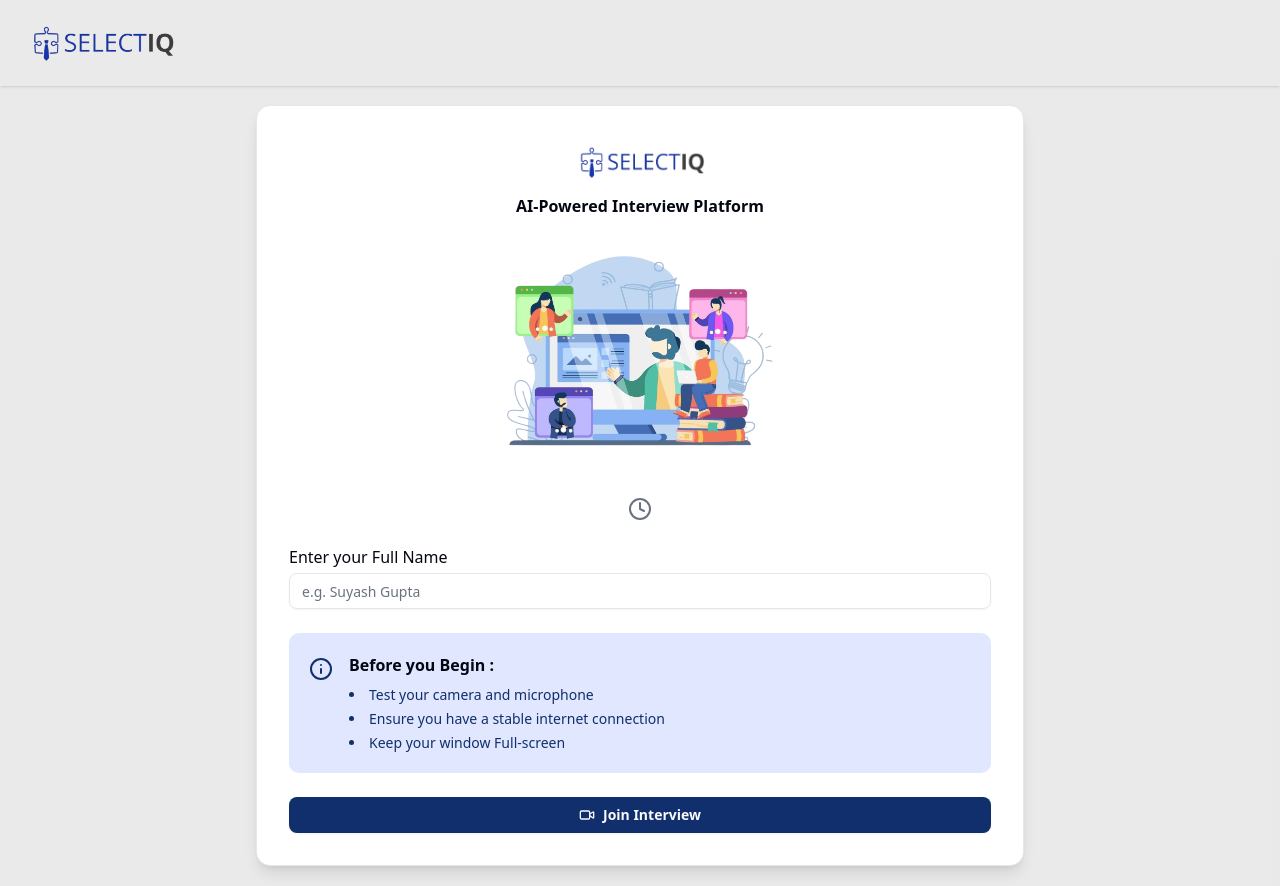
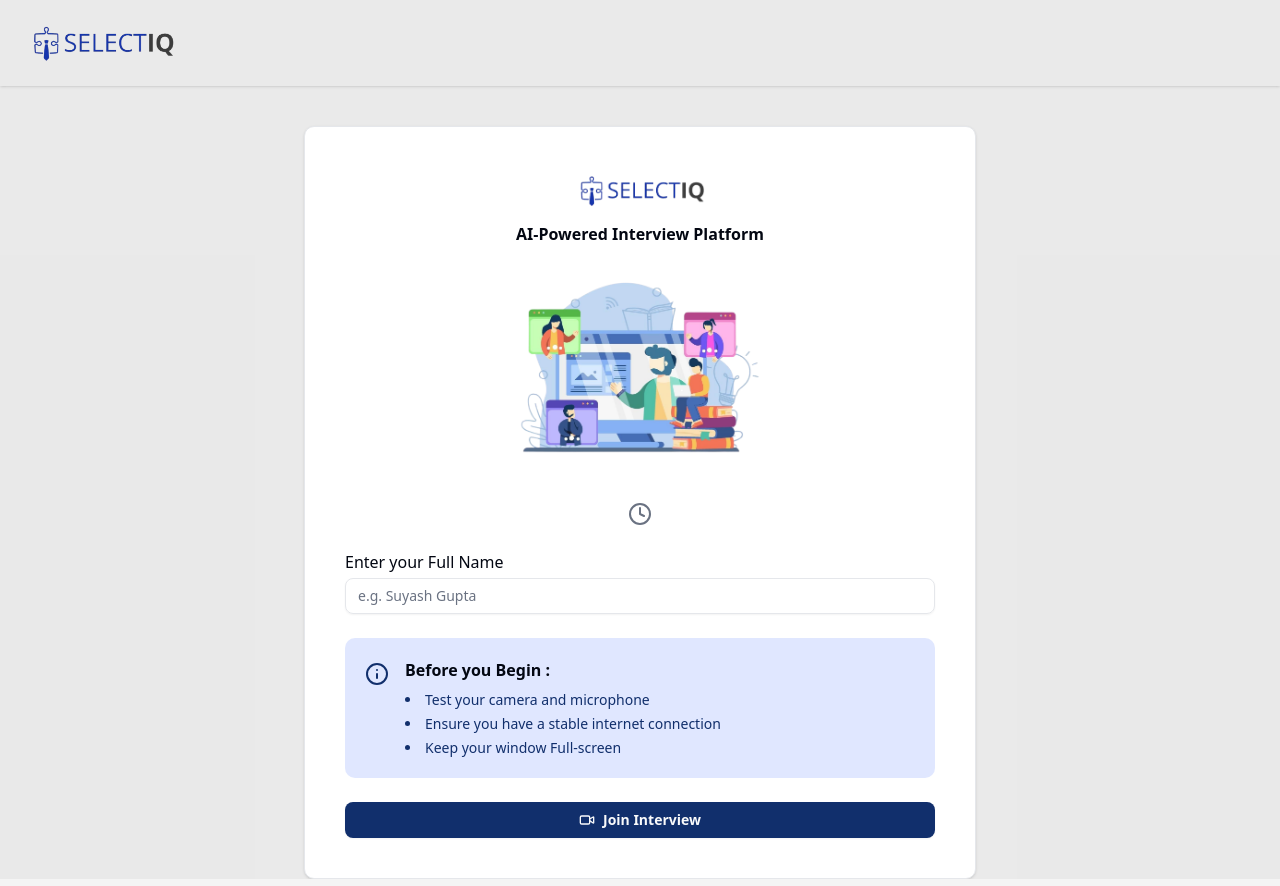
Before and after one commit to manuVrtti/select_iq, a Next.js app: page /interview/1 in a window 1280 px wide. Built offline with nearby package versions, Linux system fonts and the light colour scheme; no server answers; the database is empty.

Commit message:
page.jsx layout

```diff
--- a/app/interview/[interview_id]/page.jsx
+++ b/app/interview/[interview_id]/page.jsx
@@ -24,77 +24,9 @@
     setInterviewData(Interviews[0]);
   };
 
-//   return (
-//     <div className="flex justify-center mt-10 px-5">
-//       <div className="w-full max-w-2xl border rounded-lg bg-white p-7 md:p-10 shadow-sm">
-//         {/* Logo */}
-//         <div className="flex flex-col items-center">
-//           <Image
-//             src={"/logo.png"}
-//             alt="logo"
-//             width={100}
-//             height={100}
-//             className="w-[150px]"
-//           />
-//           <h2 className="mt-2 font-semibold">
-//             AI-Powered Interview Platform
-//           </h2>
-//         </div>
-
-//         {/* Candidate Illustration */}
-//         <div className="flex justify-center">
-//           <Image
-//             src={"/candidate.png"}
-//             alt="candidate"
-//             width={400}
-//             height={400}
-//             className="w-[250px] my-6"
-//           />
-//         </div>
-
-//         {/* Interview Title */}
-//         <h2 className="text-center font-bold text-xl">
-//           {interviewData?.jobPosition}
-//         </h2>
-//         <h2 className="flex justify-center gap-2 items-center text-gray-500 mt-3">
-//           <Clock /> {interviewData?.duration}
-//         </h2>
-
-//         {/* Name Input */}
-//         <div className="w-full mt-6">
-//           <h2 className="mb-1">Enter your Full Name</h2>
-//           <Input placeholder="e.g. Suyash Gupta" />
-//         </div>
-
-//         {/* Info Section */}
-//         <div className="p-5 bg-indigo-100 flex gap-4 rounded-lg mt-6 w-full">
-//           <Info className="text-primary mt-1" />
-//           <div>
-//             <h2 className="font-bold">Before you Begin :</h2>
-//             <ul className="list-disc list-inside text-sm mt-2 space-y-1">
-//               <li className="text-primary">
-//                 Test your camera and microphone
-//               </li>
-//               <li className="text-primary">
-//                 Ensure you have a stable internet connection
-//               </li>
-//               <li className="text-primary">
-//                 Keep your window Full-screen
-//               </li>
-//             </ul>
-//           </div>
-//         </div>
-
-//         {/* Button */}
-//         <Button className="mt-6 w-full font-bold">
-//           <Video /> Join Interview
-//         </Button>
-//       </div>
-//     </div>
-//   );
   return (
-    <div className="min-h-screen flex justify-center items-center  px-4">
-        <div className="w-full max-w-3xl border rounded-xl bg-white p-8 shadow-lg">
+    <div className="flex justify-center mt-10 px-5">
+      <div className="w-full max-w-2xl border rounded-lg bg-white p-7 md:p-10 shadow-sm">
         {/* Logo */}
         <div className="flex flex-col items-center">
           <Image
@@ -104,7 +36,9 @@
             height={100}
             className="w-[150px]"
           />
-            <h2 className="mt-2 font-semibold">AI-Powered Interview Platform</h2>
+          <h2 className="mt-2 font-semibold">
+            AI-Powered Interview Platform
+          </h2>
         </div>
 
         {/* Candidate Illustration */}
@@ -114,7 +48,7 @@
             alt="candidate"
             width={400}
             height={400}
-            className="w-[280px] my-6"
+            className="w-[250px] my-6"
           />
         </div>
 
@@ -159,6 +93,141 @@
     </div>
   );
 
+// ------------ 💥💦 Final [Down code]----------
+
+    // return (
+    // <div className="h-screen flex justify-center items-center bg-gray-100 px-4 overflow-hidden">
+    //     <div className="w-full max-w-3xl border rounded-xl bg-white p-6 shadow-lg flex flex-col justify-between h-[90vh]">
+
+    //     {/* Top Section */}
+    //     <div className="flex flex-col items-center">
+    //         {/* Logo */}
+    //         <Image
+    //         src={"/logo.png"}
+    //         alt="logo"
+    //         width={100}
+    //         height={100}
+    //         className="w-[130px]"
+    //         />
+    //         <h2 className="mt-2 font-semibold text-center">
+    //         AI-Powered Interview Platform
+    //         </h2>
+
+    //         {/* Candidate Illustration */}
+    //         <Image
+    //         src={"/candidate.png"}
+    //         alt="candidate"
+    //         width={350}
+    //         height={350}
+    //         className="w-[220px] my-4"
+    //         />
+
+    //         {/* Interview Title */}
+    //         <h2 className="font-bold text-lg text-center">
+    //         {interviewData?.jobPosition}
+    //         </h2>
+    //         <h2 className="flex justify-center gap-2 items-center text-gray-500 mt-2 text-sm">
+    //         <Clock size={16} /> {interviewData?.duration}
+    //         </h2>
+    //     </div>
+
+    //     {/* Middle Section */}
+    //     <div className="mt-3">
+    //         <h2 className="mb-1 text-sm">Enter your Full Name</h2>
+    //         <Input placeholder="e.g. Suyash Gupta" />
+    //     </div>
+
+    //     {/* Info Section */}
+    //     <div className="p-4 bg-indigo-100 flex gap-3 rounded-lg mt-4 w-full text-sm">
+    //         <Info className="text-primary mt-0.5" size={16} />
+    //         <div>
+    //         <h2 className="font-bold">Before you Begin :</h2>
+    //         <ul className="list-disc list-inside mt-1 space-y-1 text-primary text-xs">
+    //             <li>Test your camera and microphone</li>
+    //             <li>Ensure you have a stable internet connection</li>
+    //             <li>Keep your window Full-screen</li>
+    //         </ul>
+    //         </div>
+    //     </div>
+
+    //     {/* Bottom Button */}
+    //     <Button className="mt-4 w-full font-bold">
+    //         <Video size={18} /> Join Interview
+    //     </Button>
+    //     </div>
+    // </div>
+    // );
+
+
+//----------- Gpt Single page mode [above]------------
+
+    // return (
+    // <div className="min-h-screen flex justify-center items-center  px-4">
+    //     <div className="w-full max-w-3xl border rounded-xl bg-white p-8 shadow-lg">
+    //     {/* Logo */}
+    //     <div className="flex flex-col items-center">
+    //         <Image
+    //         src={"/logo.png"}
+    //         alt="logo"
+    //         width={100}
+    //         height={100}
+    //         className="w-[150px]"
+    //         />
+    //         <h2 className="mt-2 font-semibold">AI-Powered Interview Platform</h2>
+    //     </div>
+
+    //     {/* Candidate Illustration */}
+    //     <div className="flex justify-center">
+    //         <Image
+    //         src={"/candidate.png"}
+    //         alt="candidate"
+    //         width={400}
+    //         height={400}
+    //         className="w-[280px] my-6"
+    //         />
+    //     </div>
+
+    //     {/* Interview Title */}
+    //     <h2 className="text-center font-bold text-xl">
+    //         {interviewData?.jobPosition}
+    //     </h2>
+    //     <h2 className="flex justify-center gap-2 items-center text-gray-500 mt-3">
+    //         <Clock /> {interviewData?.duration}
+    //     </h2>
+
+    //     {/* Name Input */}
+    //     <div className="w-full mt-6">
+    //         <h2 className="mb-1">Enter your Full Name</h2>
+    //         <Input placeholder="e.g. Suyash Gupta" />
+    //     </div>
+
+    //     {/* Info Section */}
+    //     <div className="p-5 bg-indigo-100 flex gap-4 rounded-lg mt-6 w-full">
+    //         <Info className="text-primary mt-1" />
+    //         <div>
+    //         <h2 className="font-bold">Before you Begin :</h2>
+    //         <ul className="list-disc list-inside text-sm mt-2 space-y-1">
+    //             <li className="text-primary">
+    //             Test your camera and microphone
+    //             </li>
+    //             <li className="text-primary">
+    //             Ensure you have a stable internet connection
+    //             </li>
+    //             <li className="text-primary">
+    //             Keep your window Full-screen
+    //             </li>
+    //         </ul>
+    //         </div>
+    //     </div>
+
+    //     {/* Button */}
+    //     <Button className="mt-6 w-full font-bold">
+    //         <Video /> Join Interview
+    //     </Button>
+    //     </div>
+    // </div>
+    // );
+
 }
 
 export default Interview;
```
Lines whose indentation alone changed are shown as unchanged.
